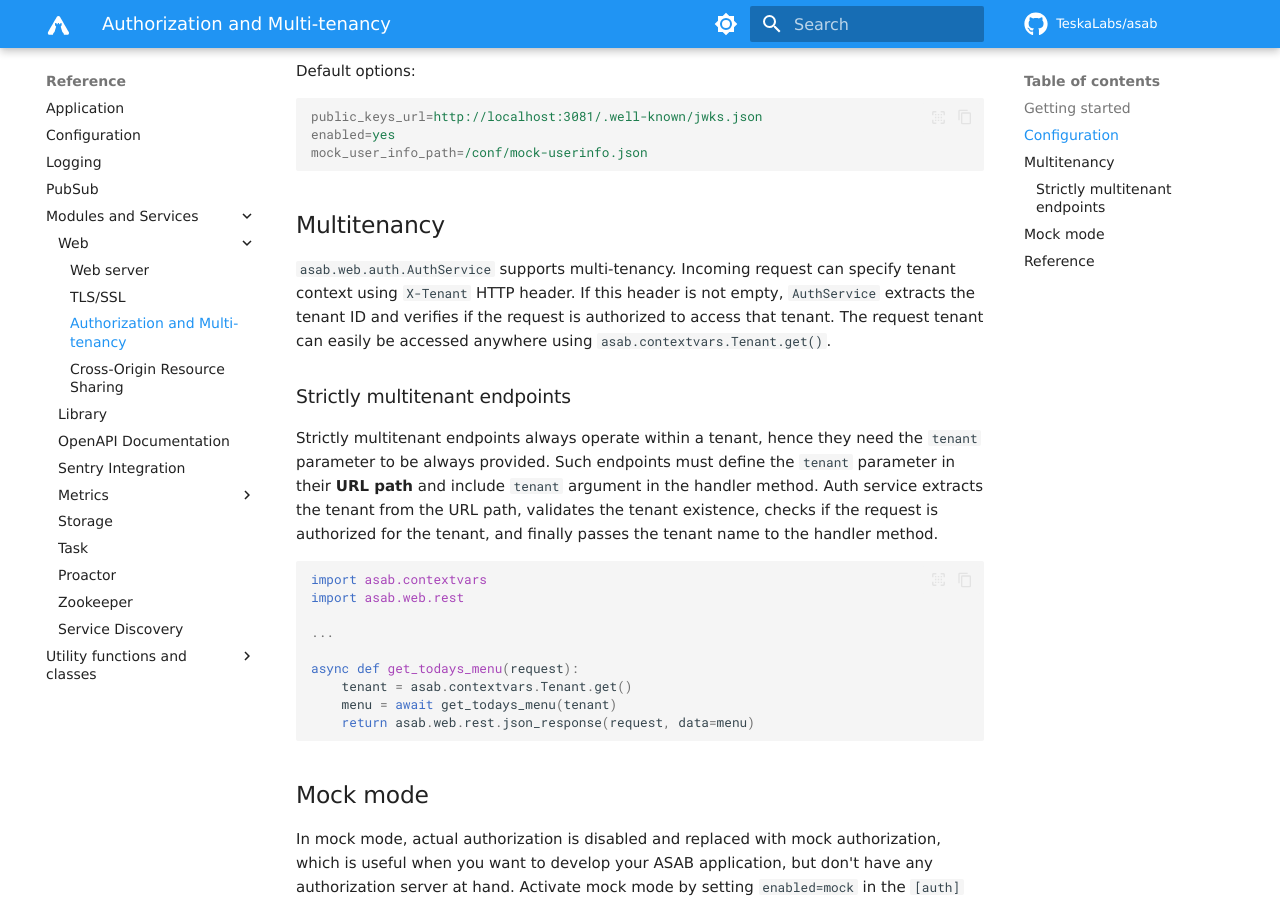
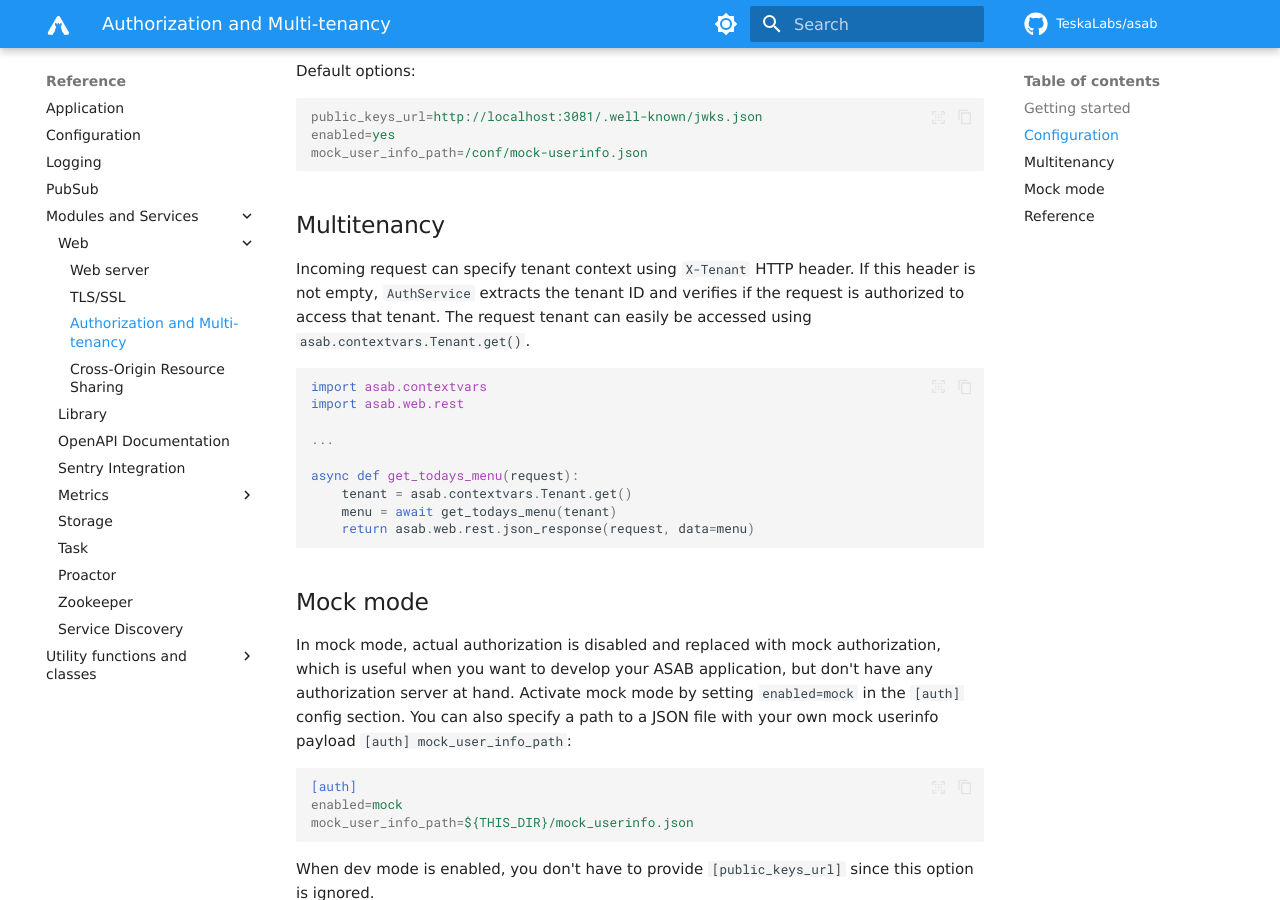
Before and after one commit to TeskaLabs/asab, an MkDocs documentation site: the page built from docs/reference/services/web/authorization_multitenancy.md, in a window 1280 px wide and 900 px high, scrolled down 2200 px. Built offline with MkDocs 1.6.1 and Material for MkDocs 9.7.7, drawn with Linux system fonts in a browser that asks for light colours; some web fonts are replaced; comment, search, counter and statistics services are not loaded; some of the changed text lies outside the part shown.

Commit message:
documentation

````diff
--- a/docs/reference/services/web/authorization_multitenancy.md
+++ b/docs/reference/services/web/authorization_multitenancy.md
@@ -14,6 +14,7 @@ The `auth` module requires an authorization server to function.
 It works best with TeskaLabs [Seacat Auth](https://github.com/TeskaLabs/seacat-auth)
 authorization server
 (See [its documentation](https://docs.teskalabs.com/seacat-auth/getting-started/quick-start) for setup instructions).
+
 
 ## Getting started
 
@@ -48,7 +49,7 @@ class MyApplication(asab.Application):
 	You may also need to specify your authorization server's `public_keys_url`
 	(also known as `jwks_uri` in [OAuth 2.0](https://www.rfc-editor.org/rfc/rfc8414#section-2)).
 	In case you don't have any authorization server at hand,
-	you can run the auth module in "mock mode". See the `configuration` section for details.
+	you can run the auth module in "mock mode". See the [Configuration section](#configuration) for details.
 
 
 Every handler in your web server now accepts only requests with a valid authentication.
@@ -86,6 +87,7 @@ async def order_breakfast(request):
 
 See [examples/web-auth.py](https://github.com/TeskaLabs/asab/blob/master/examples/web-auth.py) for a full demo ASAB application with auth module.
 
+
 ## Configuration
 
 The `asab.web.auth` module is configured
@@ -105,20 +107,13 @@ enabled=yes
 mock_user_info_path=/conf/mock-userinfo.json
 ```
 
+
 ## Multitenancy
 
-`asab.web.auth.AuthService` supports multi-tenancy.
 Incoming request can specify tenant context using `X-Tenant` HTTP header.
 If this header is not empty, `AuthService` extracts the tenant ID and verifies if the request is authorized
 to access that tenant.
-The request tenant can easily be accessed anywhere using `asab.contextvars.Tenant.get()`.
-
-### Strictly multitenant endpoints
-
-Strictly multitenant endpoints always operate within a tenant, hence they need the `tenant` parameter to be always provided.
-Such endpoints must define the `tenant` parameter in their **URL path** and include `tenant` argument in the handler method.
-Auth service extracts the tenant from the URL path, validates the tenant existence,
-checks if the request is authorized for the tenant, and finally passes the tenant name to the handler method.
+The request tenant can easily be accessed using `asab.contextvars.Tenant.get()`.
 
 ```python
 import asab.contextvars
@@ -148,6 +143,7 @@ mock_user_info_path=${THIS_DIR}/mock_userinfo.json
 
 When dev mode is enabled, you don't have to provide `[public_keys_url]` since this option is ignored.
 
+
 ## Reference
 
 ::: asab.web.auth.AuthService
````
Also changed, not shown: other parts of docs/reference/services/web/authorization_multitenancy.md (+1 -1 lines), 1 other file.
